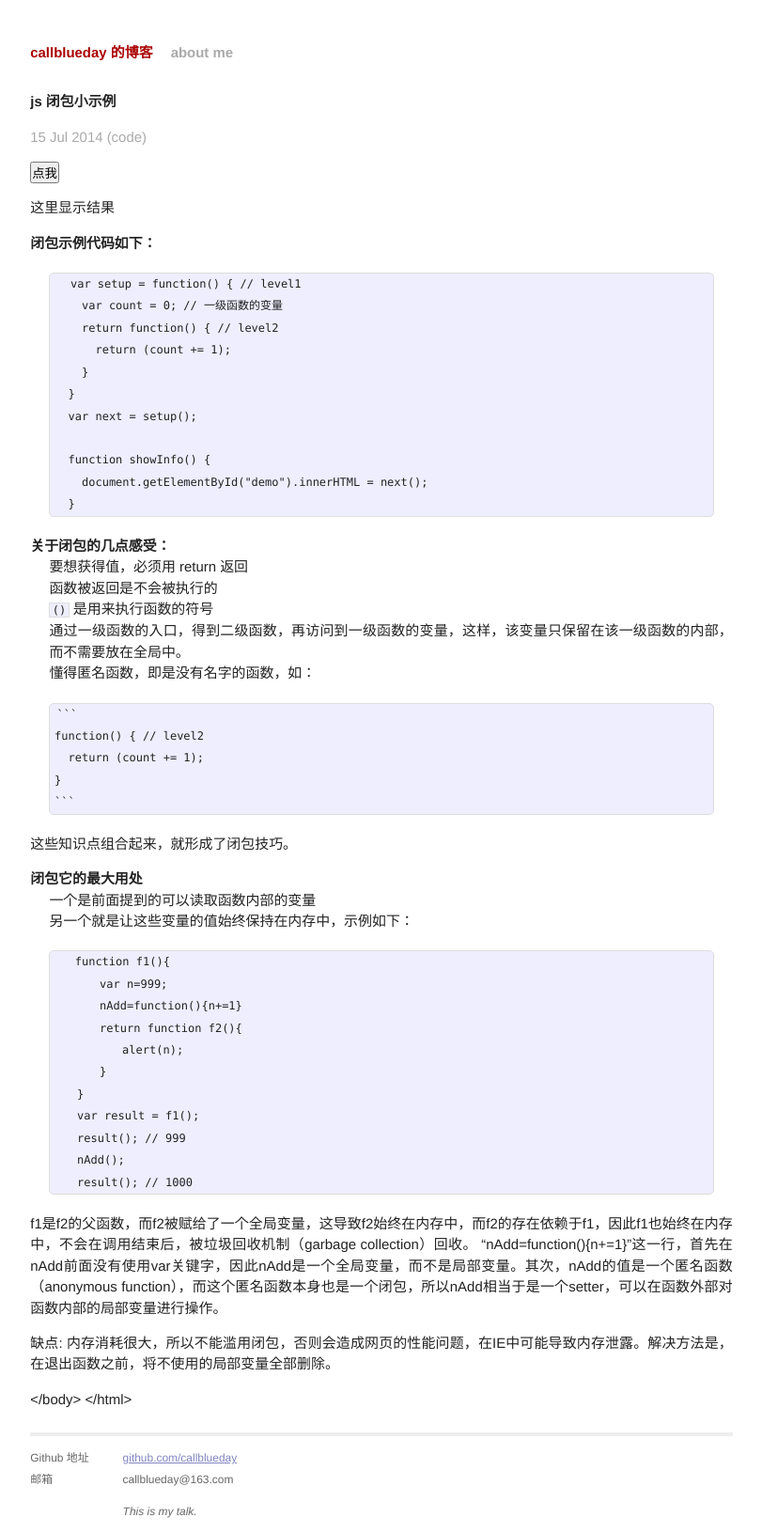
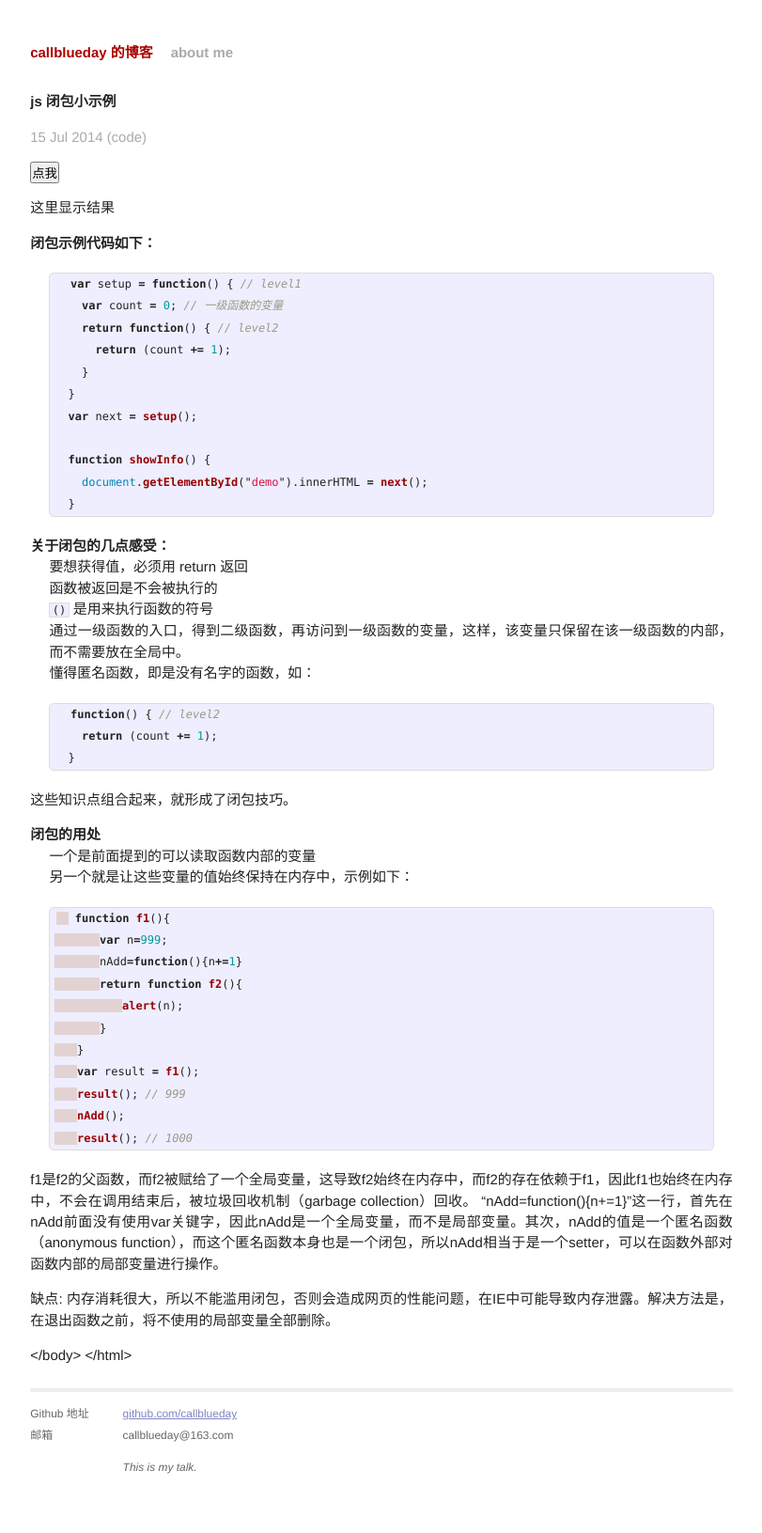
Before and after one commit to callblueday/blog, a Jekyll site: the page built from _posts/2014-07-15-js-closure.md, in a window 1280 px wide. Shown: the whole page at 94% size, without its empty margins (234-1045 px from the left). Built offline with Jekyll 4.4.1, drawn with Linux system fonts in a browser that asks for light colours; Markdown is read by kramdown in place of the engine named in the settings; after the commit the page ends 1584 px from its top, so only the background shows below that.

Commit message:
更细js闭包笔记

````diff
--- a/_posts/2014-07-15-js-closure.md
+++ b/_posts/2014-07-15-js-closure.md
@@ -32,7 +32,7 @@ categories: code
 闭包示例代码如下：
 --------------------
 
-```
+```js
   var setup = function() { // level1
     var count = 0; // 一级函数的变量
     return function() { // level2
@@ -48,27 +48,27 @@ categories: code
 
 关于闭包的几点感受：
 --------------------
-  1. 要想获得值，必须用 return 返回
-  1. 函数被返回是不会被执行的
-  1. `()` 是用来执行函数的符号
-  1. 通过一级函数的入口，得到二级函数，再访问到一级函数的变量，这样，该变量只保留在该一级函数的内部，而不需要放在全局中。
-  1. 懂得匿名函数，即是没有名字的函数，如：
+1. 要想获得值，必须用 return 返回
+2. 函数被返回是不会被执行的
+3. `()` 是用来执行函数的符号
+4. 通过一级函数的入口，得到二级函数，再访问到一级函数的变量，这样，该变量只保留在该一级函数的内部，而不需要放在全局中。
+5. 懂得匿名函数，即是没有名字的函数，如：
 
-    ```
-    function() { // level2
-      return (count += 1);
-    }
-    ```
+```js
+  function() { // level2
+    return (count += 1);
+  }
+```
 
 这些知识点组合起来，就形成了闭包技巧。
 
 
-闭包它的最大用处
+闭包的用处
 --------------------------------------
-  1. 一个是前面提到的可以读取函数内部的变量
-  1. 另一个就是让这些变量的值始终保持在内存中，示例如下：
+1. 一个是前面提到的可以读取函数内部的变量
+2. 另一个就是让这些变量的值始终保持在内存中，示例如下：
 
-  ```
+```js
 　 function f1(){
 　　　　var n=999;
 　　　　nAdd=function(){n+=1}
@@ -80,7 +80,7 @@ categories: code
 　　result(); // 999
 　　nAdd();
 　　result(); // 1000
-  ```
+```
 
   f1是f2的父函数，而f2被赋给了一个全局变量，这导致f2始终在内存中，而f2的存在依赖于f1，因此f1也始终在内存中，不会在调用结束后，被垃圾回收机制（garbage collection）回收。
   "nAdd=function(){n+=1}"这一行，首先在nAdd前面没有使用var关键字，因此nAdd是一个全局变量，而不是局部变量。其次，nAdd的值是一个匿名函数（anonymous function），而这个匿名函数本身也是一个闭包，所以nAdd相当于是一个setter，可以在函数外部对函数内部的局部变量进行操作。
````
